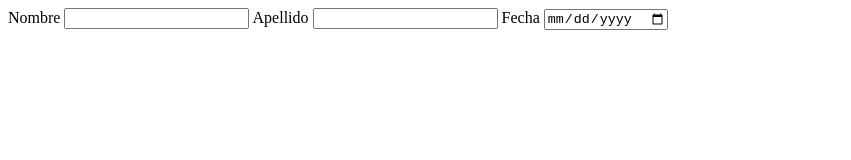
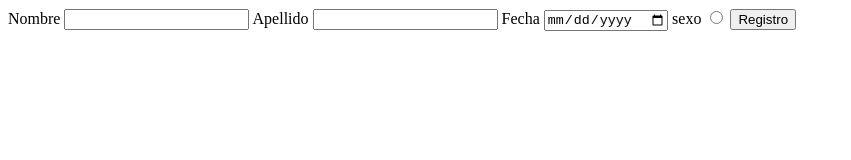
Before and after one commit to mefffelix/paginas-html, a plain HTML site: page index.html in a window 1280 px wide. Shown: the whole page, without its empty margins (0-851 px from the left). Drawn offline with Linux system fonts and the light colour scheme.

Commit message:
esta version se agrego el input de sexo y boton

```diff
--- a/index.html
+++ b/index.html
@@ -14,6 +14,9 @@
             <input type="text"name="Appelido" id="apellido">
             <label for="fecha">Fecha</label>
             <input type="date" name="fecha" id="fecha">
+            <label for="sexo">sexo</label>
+            <input type="radio" name="sexo" id="sexo">
+            <button type="submit">Registro</button>
         </form>
     </section>
 
```
